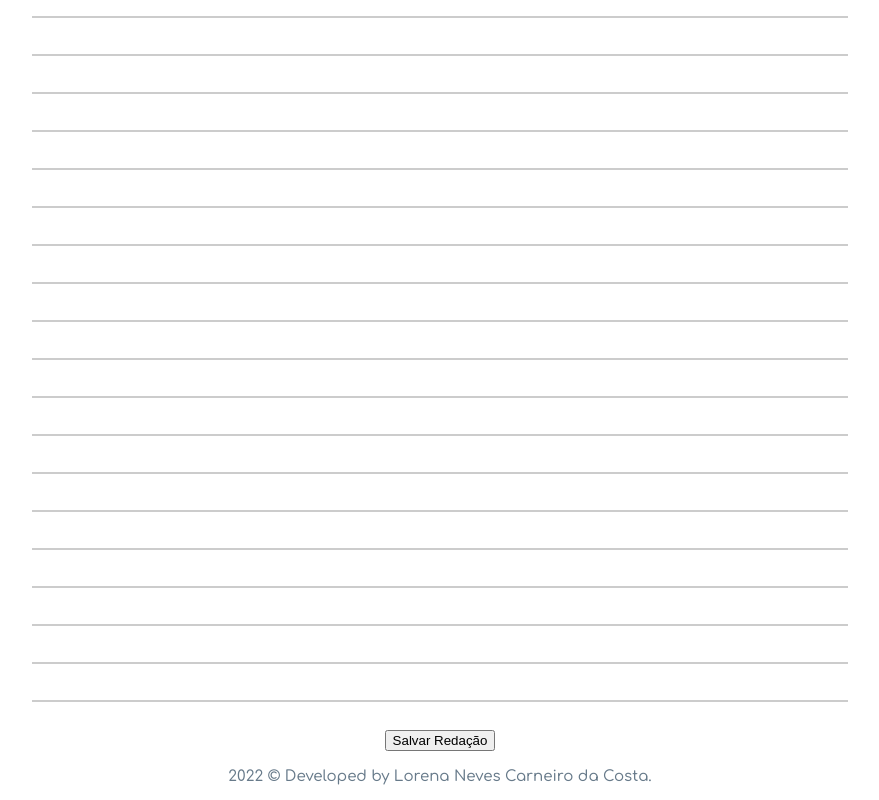
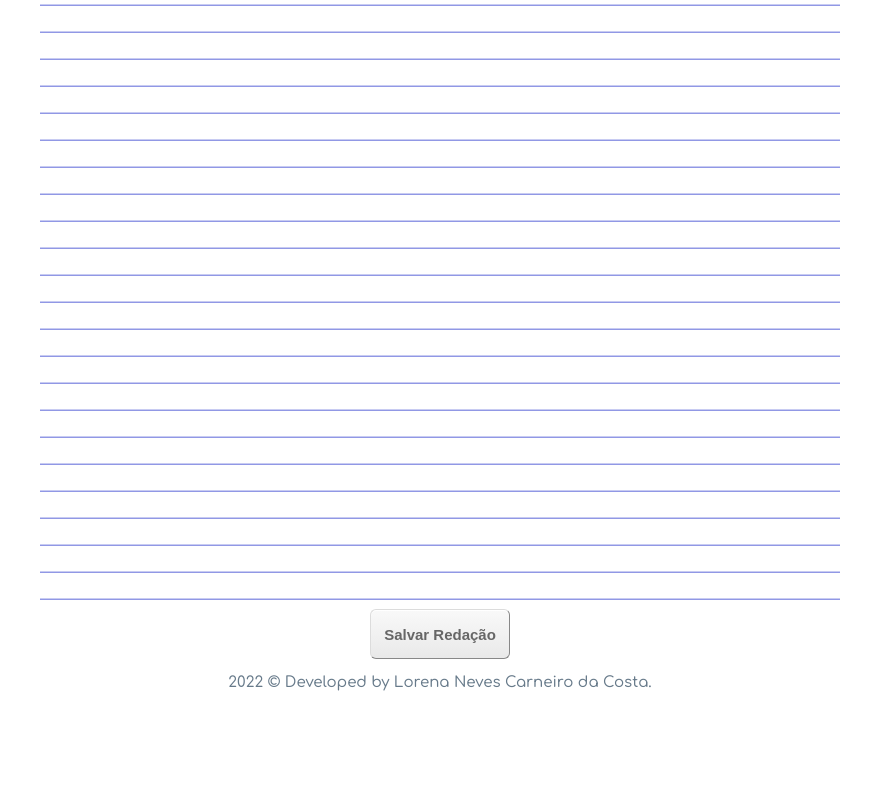
Before and after one commit to lolisc/editor-texto, a plain HTML site: page index.html in a window 1280 px wide. Shown: the part 527-1327 px from the top of the page, without its empty margins (200-1079 px from the left). After the commit the page ends 1233 px from the top, so only its background shows below. Drawn offline with Linux system fonts and the light colour scheme.

Commit message:
Stylization changes in CSS

```diff
--- a/style.css
+++ b/style.css
@@ -3,14 +3,14 @@
                 display: flex;
                 box-shadow: 10px px 11px rgb(0, 0, 0);
                 justify-content: space-between;
-        align-items: center;
+                text-align: center;
             }
 
             h1 {
                 text-align: left;
+                margin-left: -500px;
                 color: rgb(226, 220, 220);
                 font-size: 55px;
-        margin-left: -250px;
             }
 
             h2 {
@@ -18,6 +18,7 @@
                 font-size: 28px;
                 color: #677a8a;
                 text-align: center;
+                justify-content: space-between;
             }
 
             section {
@@ -32,27 +33,52 @@
                 font-family: 'Comfortaa', cursive;
                 margin-left: auto;
                 margin-right: auto;
+                flex-wrap: wrap;
             }
 
             textarea {
-        box-shadow: 0 0 0 0;
-        outline: 0;
-        word-break: break-word;
+                font-family: "Droid Sans Mono", monospace;
+                font-size: 18px;
+                color: #657a8d;
+                max-width: 100%;
+                padding: 0;
+                margin-top: 50px;
+                margin-right: 15px;
                 width: 800px;
-        max-width: 100%;
-        font-family: "Droid Sans Mono", monospace;
-        color: #7d97ad;
-        font-size: 25px;
-        line-height: ;
-        background-attachment: local;
-        background-image: linear-gradient(to right, #FFF, #FFF 10px, transparent 10px), linear-gradient(to left, #FFF, #FFF 10px, transparent 10px), repeating-linear-gradient(#FFF, #FFF 36px, #CCC 36px, #CCC 38px);
-        line-height: 30px;
+                line-height: 27px;
+                margin: 0 20px;
+                background-position-y: 36px;
+                background-color: white;
+                background: repeating-linear-gradient(white, white 25px, #9198e5 26px, #9198e5 27px);
                 resize: none;
                 border: none;
-        padding: 15px 18px 0 18px;
+                outline: 0;
+            }
+
+            button {
+                font-size: 15px;
+                font-family: Arial;
+                width: 140px;
+                height: 50px;
+                border-width: 1px;
+                color: #666666;
+                border-color: #dcdcdc;
+                font-weight: bold;
+                border-top-left-radius: 6px;
+                border-top-right-radius: 6px;
+                border-bottom-left-radius: 6px;
+                border-bottom-right-radius: 6px;
+                box-shadow: inset 0px 1px 0px 0px #ffffff;
+                text-shadow: inset 0px 1px 0px #ffffff;
+                background: linear-gradient(#f9f9f9, #e9e9e9);
+            }
+
+            button:hover {
+                background: linear-gradient(#e9e9e9, #f9f9f9);
             }
 
             footer {
                 font-family: 'comfortaa', cursive;
                 font-size: 15px;
+                text-align: center;
             }
```
Lines whose indentation alone changed are shown as unchanged.
